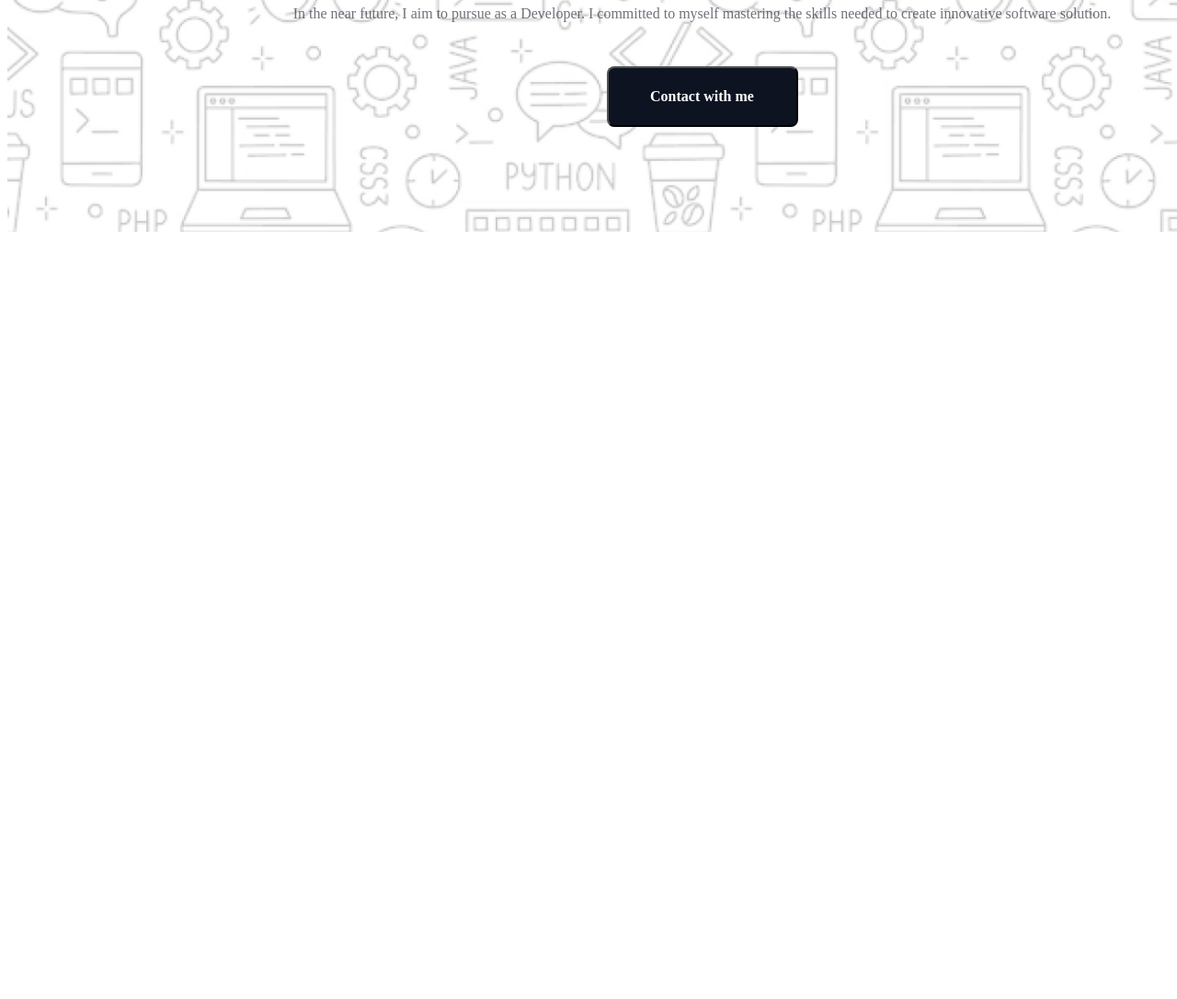
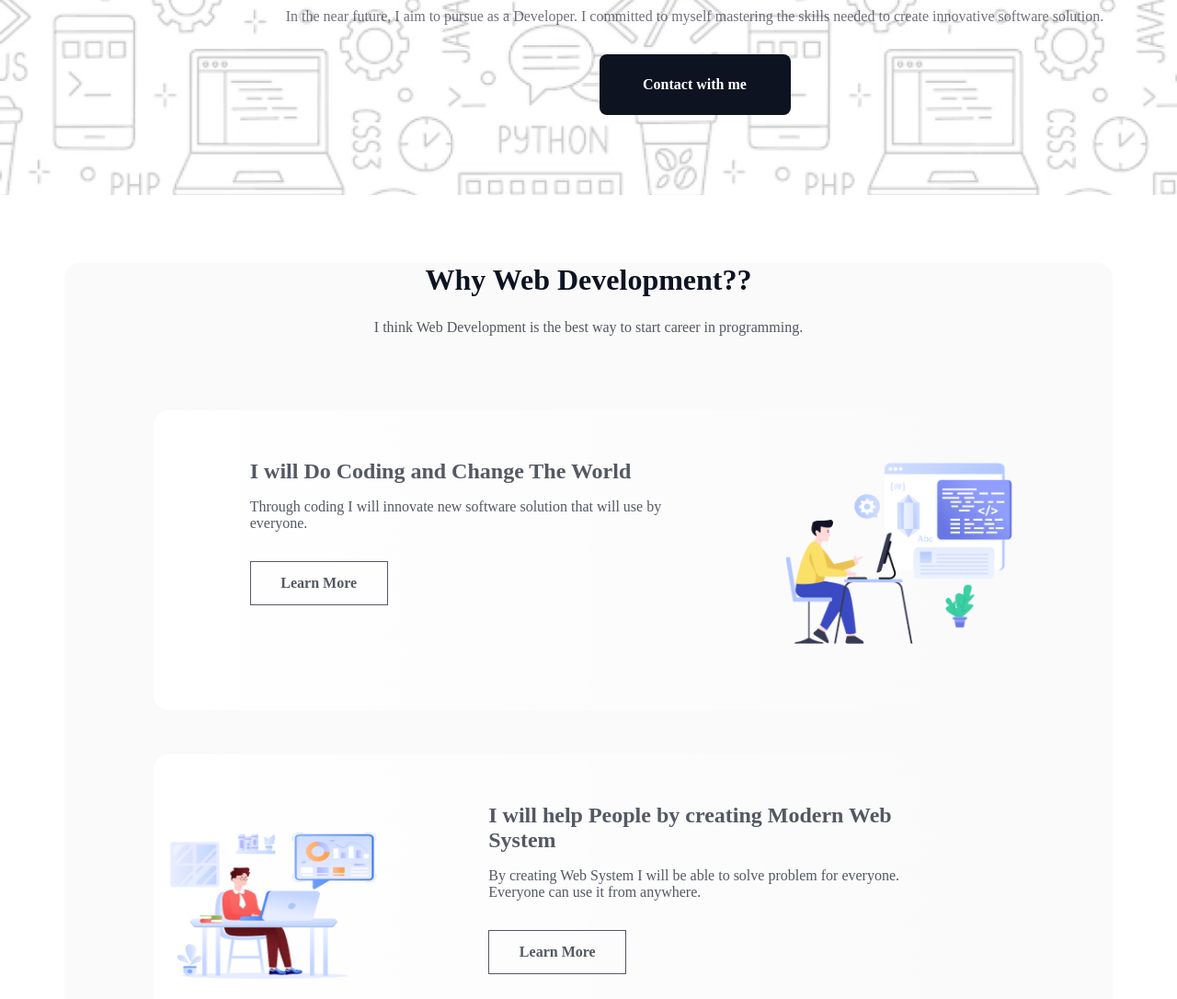
Before and after one commit to rafi67/batch10-A1-Solution, a plain HTML site: page index.html in a window 1280 px wide. Shown: the part 533-1619 px from the top of the page at 92% size. Before the commit the page ends 800 px from the top, so only its background shows below. Drawn offline with Linux system fonts and the light colour scheme; a web font is replaced by a local one.

Commit message:
web development section completed

```diff
--- a/index.html
+++ b/index.html
@@ -24,6 +24,48 @@
         </div>
     </header>
     <main>
+        <!-- web development section starts here -->
+         <section id="web-development">
+            <div class="web-development-container">
+                <div class="web-development-details">
+                    <div class="web-development-objective">
+                        <h1 class="web-development-question">Why Web Development??</h1>
+                        <p class="web-development-anwser">I think Web Development is the best way to start career in programming.</p>
+                    </div>
+                    <div class="box-model">
+                        <div class="section-1">
+                            <h1 class="web-development-title">I will Do Coding and Change The World</h1>
+                            <p class="web-development-description">Through coding I will innovate new software solution that will use by everyone.</p>
+                            <button class="web-btn">Learn More</button>
+                        </div>
+                        <div class="section-2">
+                            <img src="/assets/Layer_1.png" alt="">
+                        </div>
+                    </div>
+                    <div class="box-model">
+                        <div class="section-2">
+                            <img src="/assets/Group 3.png" alt="">
+                        </div>
+                        <div class="section-1">
+                            <h1 class="web-development-title">I will help People by creating Modern Web System</h1>
+                            <p class="web-development-description">By creating Web System I will be able to solve problem for everyone. Everyone can use it from anywhere.</p>
+                            <button class="web-btn">Learn More</button>
+                        </div>
+                    </div>
+                    <div class="box-model">
+                        <div class="section-1">
+                            <h1 class="web-development-title">I will Do Coding and Change The World</h1>
+                            <p class="web-development-description">Through coding new system will invented which will used to solve new problems.</p>
+                            <button class="web-btn">Learn More</button>
+                        </div>
+                        <div class="section-2">
+                            <img src="/assets/Group 4.png" alt="">
+                        </div>
+                    </div>
+                </div>
+            </div>
+         </section>
+        <!-- web development section ends here -->
     </main>
     <footer id="footer">
 
--- a/styles/style.css
+++ b/styles/style.css
@@ -1,6 +1,10 @@
 @import url('https://fonts.googleapis.com/css2?family=Azeret+Mono:ital,wght@0,100..900;1,100..900&display=swap');
 
 /* nav styles */
+
+* {
+    margin: 0;
+}
 
 nav {
     display: flex;
@@ -54,8 +58,8 @@ nav ul .nav-btn {
 }
 
 .banner-container .banner-content img {
-    width: 173.03px;
-    height: 228.9px;
+    width: 240.28px;
+    height: 240px;
     margin-top: 26px;
 }
 
@@ -89,5 +93,116 @@ nav ul .nav-btn {
     padding: 21px 24px 21px 24px;
     cursor: pointer;
     margin-top: 32px;
-    margin-bottom: 44px;
+    border: none;
 }
+
+/* web development section */
+.web-development-container {
+    width: 1140px;
+    height: 1395px;
+    margin: 0 auto;
+    margin-top: 74px;
+    background-color: rgba(13, 19, 33, 0.02);
+    border-radius: 16px;
+}
+
+.web-development-container .web-development-details {
+    width: 946px;
+    height: 1235px;
+    display: flex;
+    flex-direction: column;
+    justify-content: flex-start;
+    align-items: center;
+    padding: 0px;
+    margin: 0 auto;
+}
+
+.web-development-container .web-development-details .web-development-objective {
+    width: 852px;
+    height: 115px;
+    margin: 0 auto;
+}
+
+.web-development-container .web-development-details .web-development-objective h1 {
+    color: rgb(13, 19, 33);
+    font-family: Azeret Mono;
+    font-size: 32px;
+    font-weight: 800;
+    text-align: center;
+    align-self: stretch;
+}
+
+.web-development-container .web-development-details .web-development-objective p {
+    color: rgba(13, 19, 33, 0.70);
+    font-family: Azeret Mono;
+    font-size: 16px;
+    font-weight: 400;
+    margin-top: 24px;
+    text-align: center;
+    align-self: stretch;
+}
+
+.web-development-container .web-development-details .box-model {
+    width: 100%;
+    height: 336px;
+    border-radius: 16px;
+    background: linear-gradient(90.00deg, rgb(255, 255, 255), rgba(255, 255, 255, 0) 100%);
+    display: flex;
+    flex-direction: row;
+    justify-content: space-between;
+    align-items: center;
+    padding: 0px;
+    margin: 0 auto;
+    margin-top: 48px;
+}
+
+.web-development-container .web-development-details .box-model .section-1 {
+    width: 477px;
+    height: 220px;
+    display: flex;
+    flex-direction: column;
+    justify-content: flex-start;
+    align-items: flex-start;
+    padding: 0px;
+    margin: 0 auto;
+}
+
+.web-development-container .web-development-details .box-model .section-1 .web-development-title {
+    color: rgba(13, 19, 33, 0.7);
+    font-family: Azeret Mono;
+    font-size: 24px;
+    font-weight: 700;
+}
+
+.web-development-container .web-development-details .box-model .section-1 .web-development-description {
+    color: rgba(13, 19, 33, 0.7);
+    font-family: Azeret Mono;
+    font-size: 16px;
+    font-weight: 400;
+    margin-top: 16px;
+}
+
+.web-development-container .web-development-details .box-model .section-1 .web-btn {
+    width: 150px;
+    height: 48px;
+    color: rgb(13, 19, 33);
+    padding: 12px 20px 12px 20px;
+    font-family: Azeret Mono;
+    font-size: 16px;
+    font-weight: 600;
+    box-sizing: border-box;
+    border: 1px solid rgb(13, 19, 33);
+    opacity: 0.7;
+    margin-top: 32px;
+    background-color: transparent;
+}
+
+.web-development-container .web-development-details .box-model .section-2 {
+    width: 259.56px;
+    height: 217.01px;
+}
+
+.web-development-container .web-development-details .box-model .section-2 img {
+    width: 100%;
+    height: 100%;
+}
```
